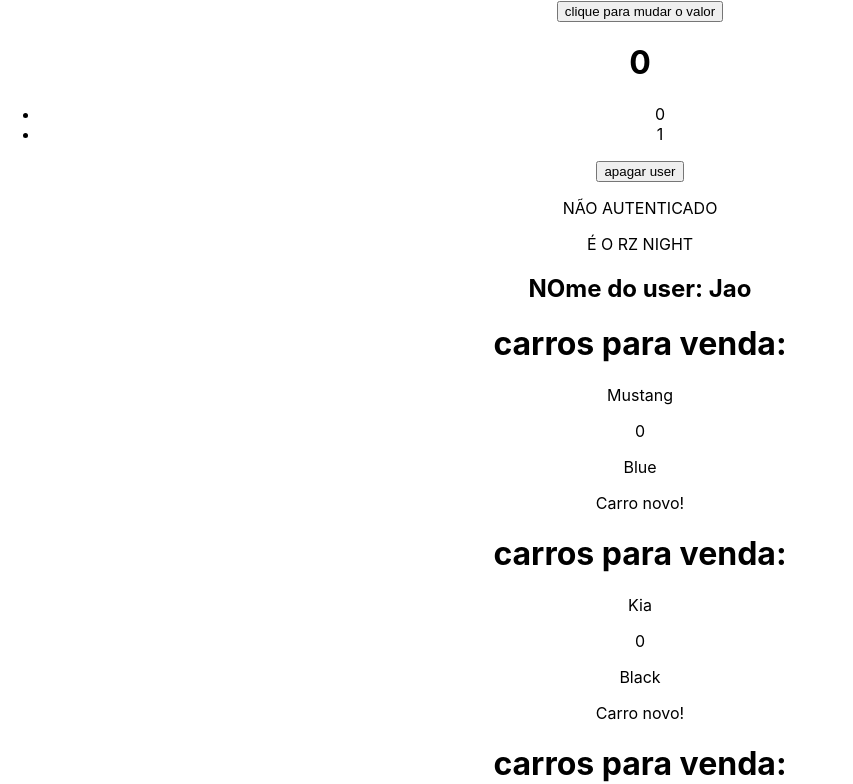
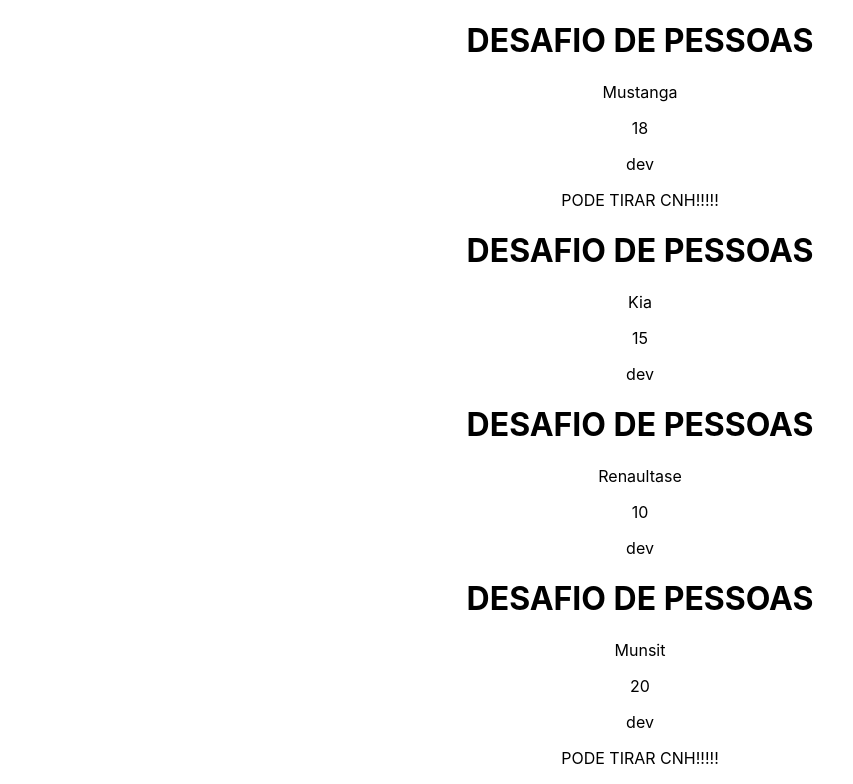
Before and after one commit to RazielRodrigues/react-learning-path, a React (Create React App) app in the folder fundamentos_2/: page / in a window 1280 px wide. Shown: the top 784 px of the page, without its empty margins (0-853 px from the left). Built offline with nearby package versions, Linux system fonts and the light colour scheme.

Commit message:
fundamentos avançado

```diff
--- a/fundamentos_2/src/App.js
+++ b/fundamentos_2/src/App.js
@@ -13,6 +13,7 @@ import Container from './components/Container';
 import FunctionsProp from './components/FunctionsProp';
 import Message from './components/Message';
 import ChangeMessageState from './components/ChangeMessageState';
+import Challenge from './components/Challenge';
 
 function App() {
 
@@ -37,8 +38,30 @@ function App() {
     setMessage(msg)
   }
 
+  const pessoas = [
+    { id: 1, nome: 'Mustanga', idade: 18, profissao: 'dev' },
+    { id: 2, nome: 'Kia', idade: 15, profissao: 'dev' },
+    { id: 3, nome: 'Renaultase', idade: 10, profissao: 'dev' },
+    { id: 4, nome: 'Munsit', idade: 20, profissao: 'dev' }
+  ]
+
   return (
     <div className="App">
+
+      {pessoas.map((pessoa) => (
+        <Challenge
+          key={pessoa.key}
+          nome={pessoa.nome}
+          idade={pessoa.idade}
+          profissao={pessoa.profissao}
+        />
+      ))}
+
+
+
+
+
+
       <ManageData />
       <ListRender />
       <Conditional />
--- /dev/null
+++ b/fundamentos_2/src/components/Challenge.js
@@ -0,0 +1,15 @@
+import React from 'react'
+
+function Challenge({ nome, idade, profissao }) {
+    return (
+        <div>
+            <h1>DESAFIO DE PESSOAS</h1>
+            <p>{nome}</p>
+            <p>{idade}</p>
+            <p>{profissao}</p>
+            {idade >= 18 && <p>PODE TIRAR CNH!!!!!</p>}
+        </div>
+    )
+}
+
+export default Challenge
```
